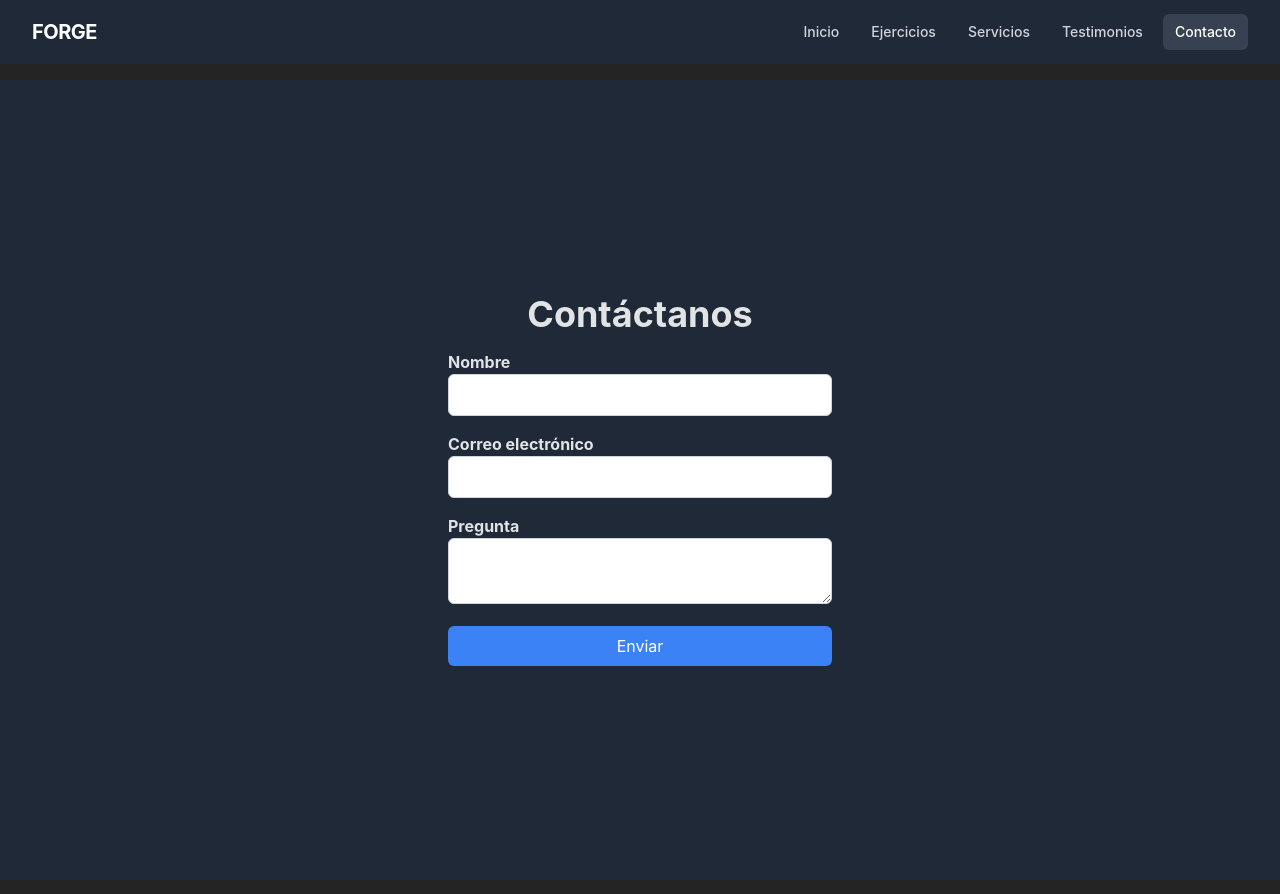
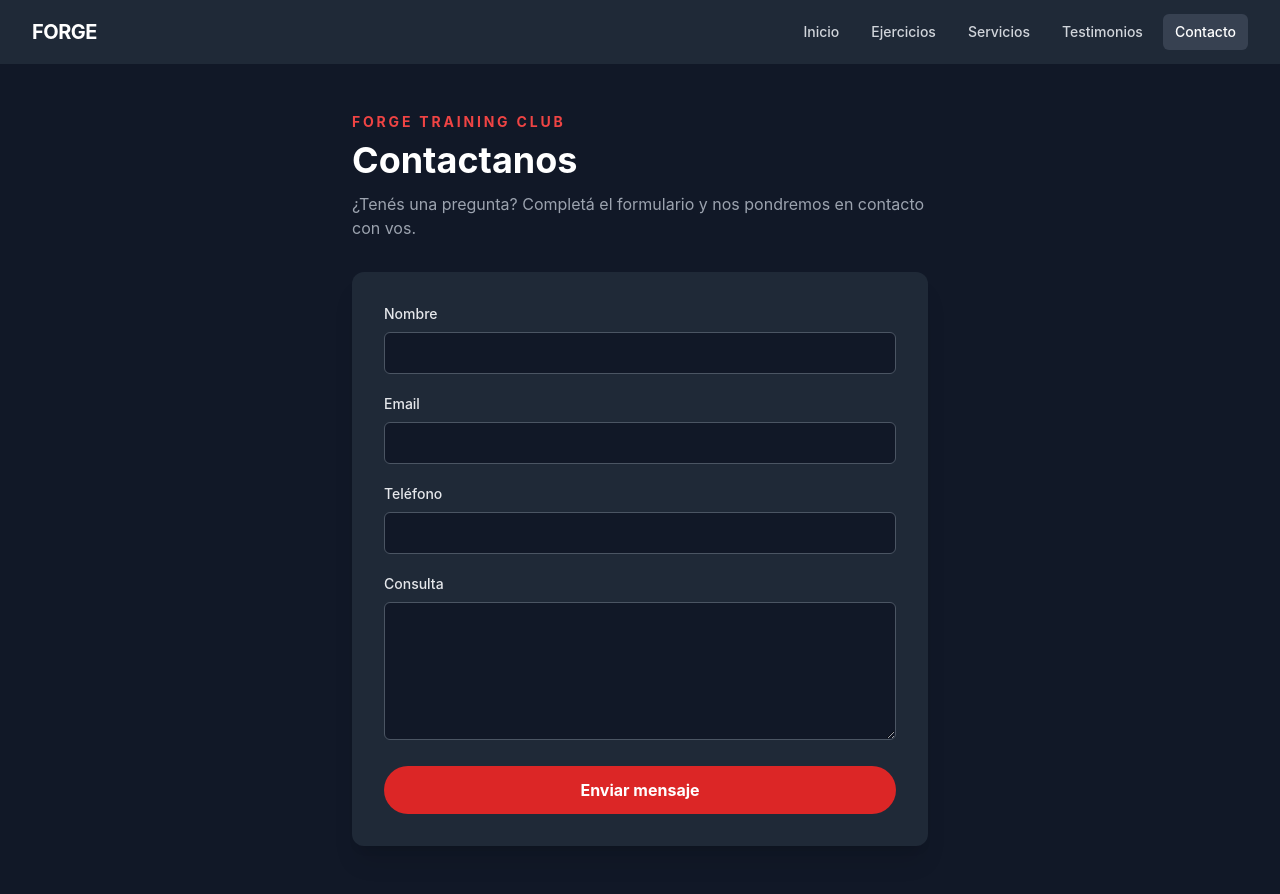
Before and after one commit to martinmorondo/react-gym, a React (Vite) app: page /contact in a window 1280 px wide. Built offline with nearby package versions, Linux system fonts and the light colour scheme.

Commit message:
feat: improve contact form submission

```diff
--- a/src/components/contact/Contact.tsx
+++ b/src/components/contact/Contact.tsx
@@ -1,76 +1,189 @@
-import React, { useState } from 'react';
+import { useState } from 'react';
 import type { ChangeEvent, FormEvent } from 'react';
 
-const Contact = () => {
-  const [formData, setFormData] = useState({
-    name: "",
-    email: "",
-    question: "",
-  });
+import { contactService } from '../../services/contactService';
+import type { ContactFormData } from '../../types/contact';
 
-  const handleChange = (e: ChangeEvent<HTMLInputElement | HTMLTextAreaElement>) => {
-    setFormData({ ...formData, [e.target.name]: e.target.value });
+type SubmitStatus = 'idle' | 'submitting' | 'success' | 'error';
+
+const initialFormData: ContactFormData = {
+  name: '',
+  email: '',
+  phone: '',
+  question: '',
 };
 
-  const handleSubmit = (e: FormEvent<HTMLFormElement>) => {
-    e.preventDefault();
-    console.log(formData); // Aquí se puede agregar la lógica para enviar el formulario a un servidor o base de datos
+function Contact() {
+  const [formData, setFormData] =
+    useState<ContactFormData>(initialFormData);
+
+  const [submitStatus, setSubmitStatus] =
+    useState<SubmitStatus>('idle');
+
+  const handleChange = (
+    event: ChangeEvent<HTMLInputElement | HTMLTextAreaElement>
+  ) => {
+    const { name, value } = event.target;
+
+    setFormData((currentFormData) => ({
+      ...currentFormData,
+      [name]: value,
+    }));
   };
 
+  const handleSubmit = async (
+    event: FormEvent<HTMLFormElement>
+  ) => {
+    event.preventDefault();
+
+    try {
+      setSubmitStatus('submitting');
+
+      await contactService.submit(formData);
+
+      setSubmitStatus('success');
+      setFormData(initialFormData);
+    } catch {
+      setSubmitStatus('error');
+    }
+  };
+
+  const isSubmitting = submitStatus === 'submitting';
+
   return (
-    <div className="flex flex-col items-center justify-center w-full h-screen bg-gray-800 mt-4">
-      <h1 className="text-4xl font-bold mb-4">Contáctanos</h1>
-      <form className="flex flex-col space-y-4 w-full max-w-sm" onSubmit={handleSubmit}>
+    <main className="min-h-screen bg-gray-900 px-4 py-12">
+      <div className="mx-auto max-w-xl">
+        <header className="mb-8">
+          <p className="mb-2 text-sm font-bold uppercase tracking-[0.2em] text-red-500">
+            FORGE Training Club
+          </p>
+
+          <h1 className="mb-3 text-4xl font-bold text-white">
+            Contactanos
+          </h1>
+
+          <p className="text-gray-400">
+            ¿Tenés una pregunta? Completá el formulario y nos
+            pondremos en contacto con vos.
+          </p>
+        </header>
+
+        {submitStatus === 'success' && (
+          <div
+            className="mb-6 rounded-lg border border-green-500/30 bg-green-500/10 p-4 text-green-300"
+            role="status"
+          >
+            Tu mensaje fue enviado correctamente.
+          </div>
+        )}
+
+        {submitStatus === 'error' && (
+          <div
+            className="mb-6 rounded-lg border border-red-500/30 bg-red-500/10 p-4 text-red-300"
+            role="alert"
+          >
+            No pudimos enviar tu mensaje. Intentá nuevamente.
+          </div>
+        )}
+
+        <form
+          className="space-y-5 rounded-xl bg-gray-800 p-6 shadow-xl sm:p-8"
+          onSubmit={handleSubmit}
+        >
           <div>
-          <label htmlFor="name" className="font-bold mb-1">
+            <label
+              htmlFor="name"
+              className="mb-2 block text-sm font-medium text-gray-200"
+            >
               Nombre
             </label>
+
             <input
-            type="text"
               id="name"
               name="name"
+              type="text"
               value={formData.name}
               onChange={handleChange}
-            className="w-full border border-gray-300 rounded-md p-2 focus:outline-none focus:ring-2 focus:ring-blue-500"
+              autoComplete="name"
+              disabled={isSubmitting}
               required
+              className="w-full rounded-md border border-gray-600 bg-gray-900 px-3 py-2 text-white placeholder:text-gray-500 focus:outline-none focus:ring-2 focus:ring-red-500 disabled:cursor-not-allowed disabled:opacity-60"
             />
           </div>
+
           <div>
-          <label htmlFor="email" className="font-bold mb-1">
-            Correo electrónico
+            <label
+              htmlFor="email"
+              className="mb-2 block text-sm font-medium text-gray-200"
+            >
+              Email
             </label>
+
             <input
-            type="email"
               id="email"
               name="email"
+              type="email"
               value={formData.email}
               onChange={handleChange}
-            className="w-full border border-gray-300 rounded-md p-2 focus:outline-none focus:ring-2 focus:ring-blue-500"
+              autoComplete="email"
+              disabled={isSubmitting}
               required
+              className="w-full rounded-md border border-gray-600 bg-gray-900 px-3 py-2 text-white placeholder:text-gray-500 focus:outline-none focus:ring-2 focus:ring-red-500 disabled:cursor-not-allowed disabled:opacity-60"
             />
           </div>
+
           <div>
-          <label htmlFor="question" className="font-bold mb-1">
-            Pregunta
+            <label
+              htmlFor="phone"
+              className="mb-2 block text-sm font-medium text-gray-200"
+            >
+              Teléfono
             </label>
+
+            <input
+              id="phone"
+              name="phone"
+              type="tel"
+              value={formData.phone}
+              onChange={handleChange}
+              autoComplete="tel"
+              disabled={isSubmitting}
+              required
+              className="w-full rounded-md border border-gray-600 bg-gray-900 px-3 py-2 text-white placeholder:text-gray-500 focus:outline-none focus:ring-2 focus:ring-red-500 disabled:cursor-not-allowed disabled:opacity-60"
+            />
+          </div>
+
+          <div>
+            <label
+              htmlFor="question"
+              className="mb-2 block text-sm font-medium text-gray-200"
+            >
+              Consulta
+            </label>
+
             <textarea
               id="question"
               name="question"
               value={formData.question}
               onChange={handleChange}
-            className="w-full border border-gray-300 rounded-md p-2 focus:outline-none focus:ring-2 focus:ring-blue-500"
+              rows={5}
+              disabled={isSubmitting}
               required
+              className="w-full resize-y rounded-md border border-gray-600 bg-gray-900 px-3 py-2 text-white placeholder:text-gray-500 focus:outline-none focus:ring-2 focus:ring-red-500 disabled:cursor-not-allowed disabled:opacity-60"
             />
           </div>
+
           <button
             type="submit"
-          className="bg-blue-500 text-white py-2 px-4 rounded-md hover:bg-blue-600 transition-colors duration-300"
+            disabled={isSubmitting}
+            className="w-full rounded-full bg-red-600 px-4 py-3 font-bold text-white transition-colors hover:bg-red-700 focus:outline-none focus:ring-2 focus:ring-red-500 focus:ring-offset-2 focus:ring-offset-gray-800 disabled:cursor-not-allowed disabled:opacity-60"
           >
-          Enviar
+            {isSubmitting ? 'Enviando...' : 'Enviar mensaje'}
           </button>
         </form>
       </div>
+    </main>
   );
-};
+}
 
 export default Contact;
--- a/src/components/home/Home.tsx
+++ b/src/components/home/Home.tsx
@@ -1,15 +1,12 @@
 import { useState } from 'react';
 import type { FormEvent } from 'react';
+
 import { brand } from '../../constants/brand';
 import interiorGymImage from '../../assets/img/interior-gimnasio.jpg';
 import industrialGymImage from '../../assets/img/gimnasio-industrial.jpg';
 import weightPlateImage from '../../assets/img/disco-45-lbs.jpg';
 
 const galleryImages = [
-  {
-    src: interiorGymImage,
-    alt: 'Interior de FORGE Training Club con equipamiento de fuerza',
-  },
   {
     src: industrialGymImage,
     alt: 'Zona de entrenamiento de fuerza de FORGE Training Club',
@@ -38,29 +35,18 @@ closeJoinModal();
 
   return (
     <main className="bg-gray-900">
-
-      <section className="relative isolate min-h-[calc(100vh-4rem)] overflow-hidden">
-  <img
-    src={interiorGymImage}
-    alt="Interior de FORGE Training Club"
-    className="absolute inset-0 -z-20 h-full w-full object-cover"
-  />
-
- <div className="absolute inset-0 -z-10 bg-black/45" />
-
-<div className="absolute inset-0 -z-10 bg-gradient-to-r from-black/85 via-black/60 to-black/20" />
-
-  <div className="mx-auto flex min-h-[calc(100vh-4rem)] max-w-7xl items-center px-4 py-16 sm:px-6 lg:px-8">
-    <div className="max-w-2xl">
+      <section className="bg-gray-900">
+        <div className="mx-auto grid min-h-[calc(100vh-4rem)] max-w-7xl grid-cols-1 items-center gap-12 px-4 py-16 sm:px-6 lg:grid-cols-2 lg:px-8">
+          <div className="max-w-xl">
             <p className="mb-4 text-sm font-bold uppercase tracking-[0.3em] text-red-500">
               {brand.name}
             </p>
 
-      <h1 className="mb-6 max-w-xl text-5xl font-black tracking-tight text-white sm:text-6xl lg:text-7xl">
+            <h1 className="mb-6 text-5xl font-black tracking-tight text-white sm:text-6xl lg:text-7xl">
               {brand.tagline}
             </h1>
 
-      <p className="mb-8 max-w-2xl text-lg leading-relaxed text-gray-200 sm:text-xl">
+            <p className="mb-8 max-w-lg text-lg leading-relaxed text-gray-300 sm:text-xl">
               {brand.description}
             </p>
 
@@ -72,22 +58,42 @@ return (
               Entrená con nosotros
             </button>
           </div>
+
+          <div className="relative">
+            <img
+              src={interiorGymImage}
+              alt="Interior de FORGE Training Club"
+              className="h-[420px] w-full rounded-2xl object-cover shadow-2xl sm:h-[520px]"
+            />
+          </div>
         </div>
       </section>
 
       <section
-  className="mx-auto grid max-w-7xl grid-cols-1 gap-4 px-4 pb-12 md:grid-cols-3"
+        className="mx-auto max-w-7xl px-4 pb-20 pt-8 sm:px-6 lg:px-8"
         aria-label="Galería de FORGE Training Club"
       >
+        <div className="mb-8">
+          <p className="mb-2 text-sm font-bold uppercase tracking-[0.2em] text-red-500">
+            Nuestro espacio
+          </p>
+
+          <h2 className="text-3xl font-bold text-white sm:text-4xl">
+            Entrená en FORGE
+          </h2>
+        </div>
+
+        <div className="grid grid-cols-1 gap-4 md:grid-cols-2">
           {galleryImages.map((image) => (
             <img
               key={image.src}
               src={image.src}
               alt={image.alt}
               loading="lazy"
-        className="h-[400px] w-full rounded-lg object-cover shadow-md transition-transform duration-300 hover:scale-105"
+              className="h-[320px] w-full rounded-xl object-cover shadow-lg transition-transform duration-300 hover:scale-[1.01]"
             />
           ))}
+        </div>
       </section>
 
       {isJoinModalOpen && (
@@ -117,7 +123,7 @@ return (
               >
                 <path
                   fillRule="evenodd"
-              d="M4.293 4.293a1 1 0 011.414 0L10 8.586l4.293-4.293a1 1 0 111.414 1.414L11.414 10l4.293 4.293a1 1 0 01-1.414 1.414L10 11.414l-4.293 4.293a1 1 0 01-1.414-1.414L8.586 10 4.293 5.707a1 1 0 010-1.414z"
+                  d="M4.293 4.293a1 1 0 011.414 0L10 8.586l4.293-4.293a1 1 0 111.414 1.414 1 1 0 01-1.414 1.414L11.414 10l4.293 4.293a1 1 0 01-1.414 1.414L10 11.414l-4.293 4.293a1 1 0 01-1.414-1.414L8.586 10 4.293 5.707a1 1 0 010-1.414z"
                   clipRule="evenodd"
                 />
               </svg>
@@ -127,7 +133,7 @@ return (
               id="join-modal-title"
               className="mb-6 pr-8 text-2xl font-bold text-gray-900"
             >
-          Contáctanos para unirte
+              Unite a FORGE
             </h2>
 
             <form onSubmit={handleSubmit} className="space-y-4">
@@ -189,7 +195,7 @@ return (
                 type="submit"
                 className="w-full rounded-full bg-red-600 px-4 py-2 font-bold text-white transition-colors hover:bg-red-700 focus:outline-none focus:ring-2 focus:ring-red-500 focus:ring-offset-2"
               >
-            Enviar
+                Quiero entrenar
               </button>
             </form>
           </section>
--- /dev/null
+++ b/src/services/contactService.ts
@@ -0,0 +1,11 @@
+import type { ContactFormData } from '../types/contact';
+
+export const contactService = {
+  async submit(data: ContactFormData): Promise<void> {
+    await new Promise((resolve) => {
+      window.setTimeout(resolve, 1000);
+    });
+
+    console.log('Formulario enviado:', data);
+  },
+};
--- /dev/null
+++ b/src/types/contact.ts
@@ -0,0 +1,6 @@
+export type ContactFormData = {
+  name: string;
+  email: string;
+  phone: string;
+  question: string;
+};
```
Lines whose indentation alone changed are shown as unchanged.
